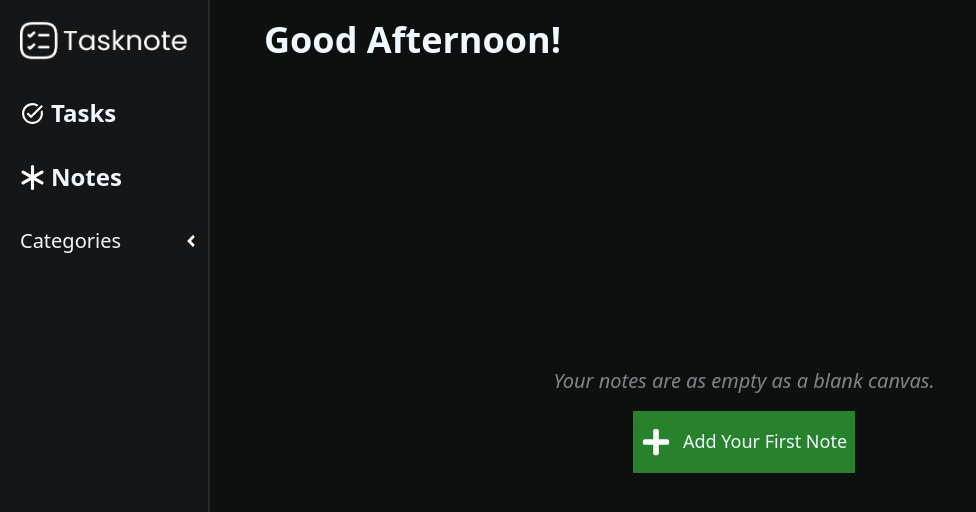
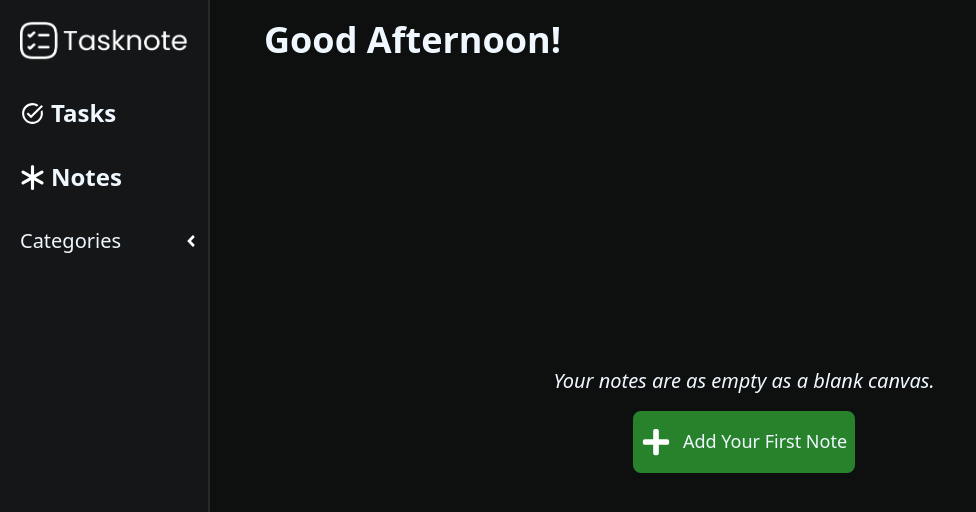
Before and after one commit to AmrTamer23/tasknote, a React (Create React App) app: page /notes in a window 1280 px wide. Shown: the top 512 px of the page, without its empty margins (0-976 px from the left). Built offline with nearby package versions, Linux system fonts and the light colour scheme; the HTML template or start-up script is replaced by a standard one.

Commit message:
fix a styling bug

```diff
--- a/src/App.css
+++ b/src/App.css
@@ -68,37 +68,6 @@ html {
 
 
 
-.sliderBtn::before {
-    content: '';
-    position: absolute;
-    top: 0;
-    left: 0;
-    bottom: 0;
-    right: 0;
-    z-index: -1;
-    background-color: #256e03;
-
-    transition: transform 300ms ease-in-out;
-    transform: scaleX(0);
-    transform-origin: left;
-  }
-
-  .sliderBtn:hover::before,
-  .sliderBtn:focus::before {
-    transform: scaleX(1);
-  }
-
-.sliderBtn {
-    transition: color 300ms ease-in-out;
-    z-index: 1;
-}
-
-
-.sliderBtn:hover,
-.sliderBtn:focus {
-    color: white;
-}
-
 input[type="date"]::-webkit-calendar-picker-indicator {
     filter: invert(1);
 }
--- a/src/pages/notesLayout.tsx
+++ b/src/pages/notesLayout.tsx
@@ -32,11 +32,11 @@ function NotesLayout() {
         <h1 className="font-semibold text-4xl">Good {TimeOfDay()}!</h1>
         {notes.length === 0 ? (
           <div className="flex flex-col justify-center items-center gap-4  h-full">
-            <p className="text-xl text-center opacity-50 italic">
+            <p className="text-xl text-center italic">
               Your notes are as empty as a blank canvas.
             </p>
             <button
-              className="bg-[#28822C] text-black px-2 py-4 border-none outline-none relative cursor-pointer flex gap-3 sliderBtn"
+              className="bg-[#28822C] hover:bg-[#299c2f] transition-all duration-200 rounded-lg text-black px-2 py-4 cursor-pointer flex gap-3 sliderBtn"
               onClick={handleModal}
             >
               <FaPlus size={30} color="white" />
--- a/src/pages/tasksLayout.tsx
+++ b/src/pages/tasksLayout.tsx
@@ -73,7 +73,7 @@ const TasksLayout = () => {
           <hr />
           <div className={`${taskListsStyle} today open`}>
             {todayTasks.length === 0 ? (
-              <p className="text-xl text-center opacity-50 italic">
+              <p className="text-xl text-center italic text-gray-400">
                 Looks like a task-free day today!
               </p>
             ) : (
@@ -115,7 +115,7 @@ const TasksLayout = () => {
 
           <div className="flex flex-col pt-3 mt-3 tasks upcoming open">
             {upcomingTasks.length === 0 ? (
-              <p className="text-xl text-center opacity-50 italic">
+              <p className="text-xl text-center italic text-gray-400">
                 Nothing on the horizon yet, stay prepared!
               </p>
             ) : (
```
